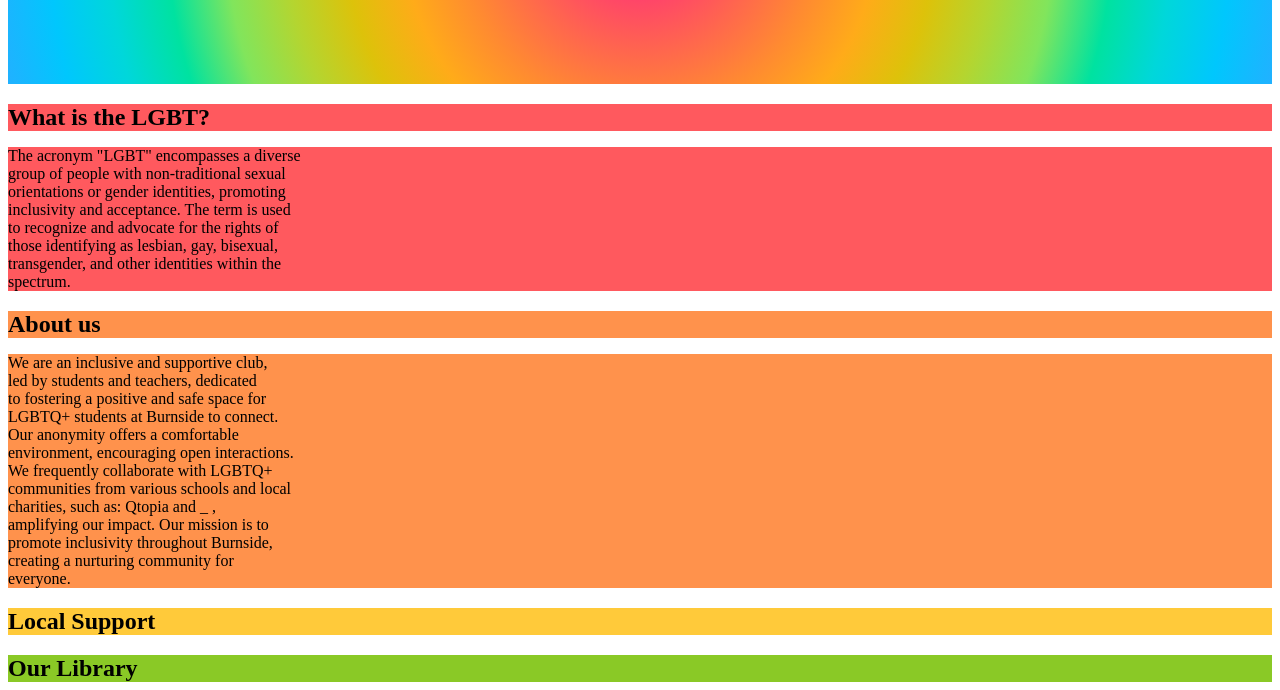
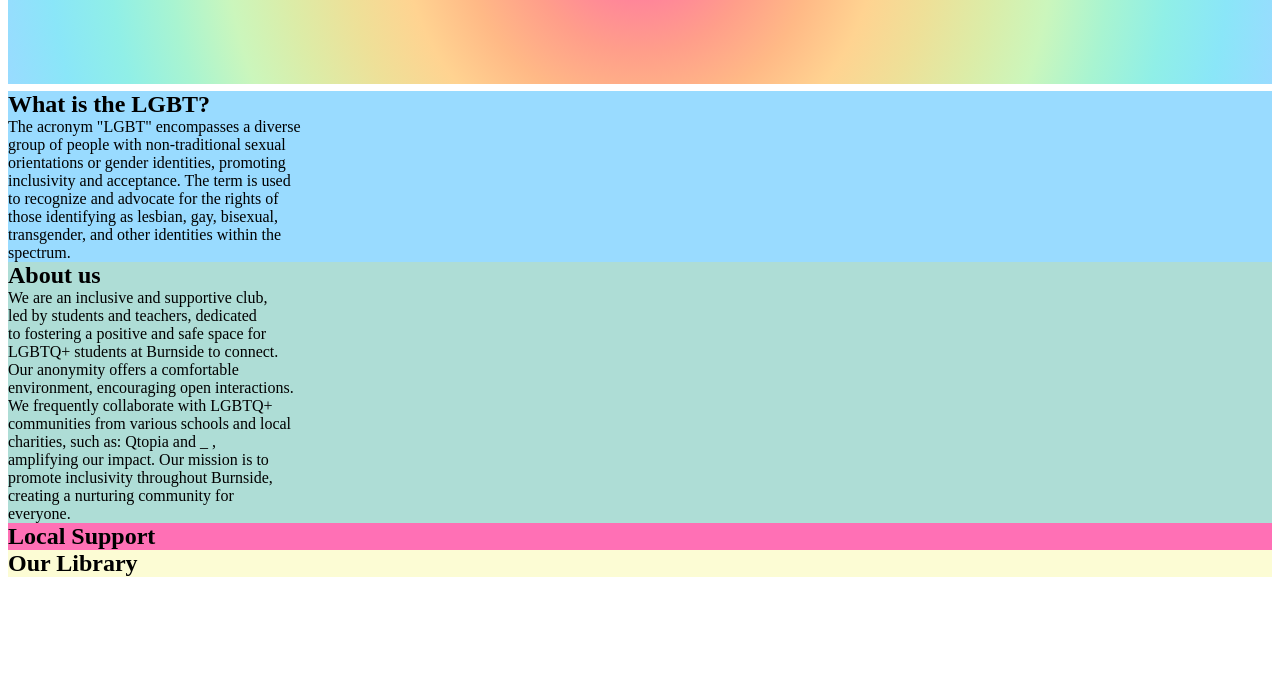
Before and after one commit to AMU21102/webdesign, a plain HTML site: page index.html in a window 1280 px wide. Shown: the part 224-914 px from the top of the page. After the commit the page ends 809 px from the top, so only its background shows below. Drawn offline with Linux system fonts and the light colour scheme.

Commit message:
newcolourpalette

```diff
--- a/style.css
+++ b/style.css
@@ -1,7 +1,7 @@
 
 .hero-image {
  background-size: cover;
- background-image: radial-gradient(circle, #ff218c, #ff416c, #ff664e, #ff8a31, #ffab19, #ddc20a, #b4d530, #81e55c, #00e2a0, #00d7da, #00c7fd, #21b1ff);
+ background-image: radial-gradient(circle, #ff70b5, #ff839b, #ff9e8a, #ffb986, #ffd391, #eee098, #dceca7, #cbf6bc, #a8f4d1, #90efe7, #8ae6f8, #99dbff);
  height: 300px;
  position: relative;
  margin-bottom: 7px;
@@ -17,26 +17,25 @@
     color: white;
 }
 
-.hero-section,
-.whatis-section,
-.about-section,
-.support-section,
-.library-section {
-    margin-bottom: 7px;
-}
+
+
 
 .whatis-section {
-    background-color: #ff595e;
+    margin: 0;
+    background-color: #99DBFF;
 }
 
 .about-section {
-    background-color: #FF924C;
+    margin: 0;
+    background-color: #AEDDD6;
 }
 
 .support-section {
-    background-color: #ffca3a;
+    margin: 0;
+    background-color: #FF70B5;
 }
 
 .library-section {
-    background-color: #8ac926;
+    margin: 0;
+    background-color: #FCFCD4;
 }
```
